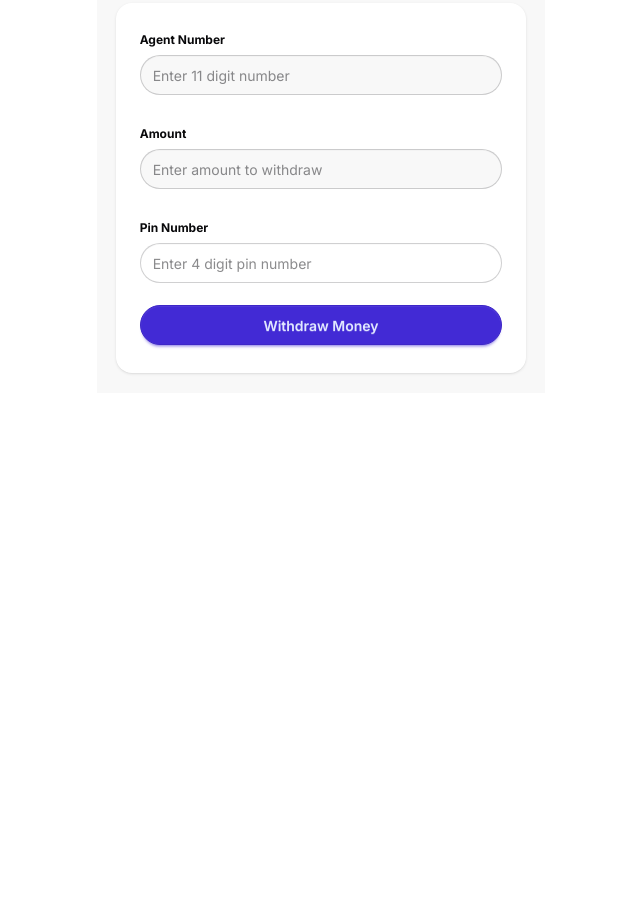
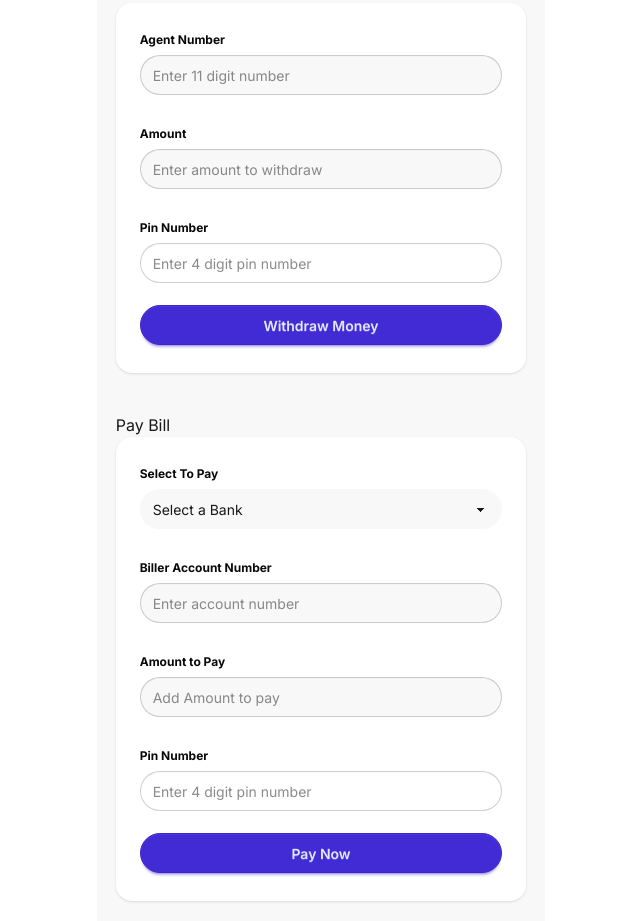
Before and after one commit to SajjadHossaain/payoo-mobile-financial-services, a plain HTML site: page home.html in a window 1280 px wide. Shown: the part 554-1475 px from the top of the page, without its empty margins (319-959 px from the left). Before the commit the page ends 947 px from the top, so only its background shows below. Drawn offline with nearby package versions, Linux system fonts and the light colour scheme.

Commit message:
paybill section design

```diff
--- a/home.html
+++ b/home.html
@@ -65,7 +65,7 @@
                 <img src="assets/opt-4.png" alt="">
                 <p>Get Bonus</p>
             </button>
-            <button class="btn flex-col h-full py-5 btn-primary btn-soft rounded-lg">
+            <button onclick="showOnly('paybill')" class="btn flex-col h-full py-5 btn-primary btn-soft rounded-lg">
                 <img src="assets/opt-5.png" alt="">
                 <p>Pay Bill</p>
             </button>
@@ -153,6 +153,36 @@
             </div>
         </div>
     </section>
+    <section id="paybill" class="w-11/12 mx-auto py-5 hidden>
+        <h2 class="text-xl font-bold mb-5">Pay Bill</h2>
+        <div class="card bg-base-100 w-full shadow rounded-2xl">
+            <div class="card-body">
+                <fieldset class="fieldset">
+                    <label class="label text-neutral font-bold">Select To Pay</label>
+                    <select id="paybill-bank" class="select select-ghost w-full bg-base-200 rounded-full">
+                        <option disabled selected>Select a Bank</option>
+                        <option value="DBBL">DBBL</option>
+                        <option value="IBBL">IBBL</option>
+                        <option value="CITY">City Bank</option>
+                    </select><br>
+
+                    <label class="label text-neutral font-bold">Biller Account Number</label>
+                    <input id="paybill-acc-number" type="text" maxlength="20" class="input rounded-full bg-base-200 w-full"
+                        placeholder="Enter account number" /><br>
+
+                    <label class="label text-neutral font-bold">Amount to Pay</label>
+                    <input id="paybill-amount" type="number" class="input rounded-full bg-base-200 w-full"
+                        placeholder="Add Amount to pay" /><br>
+
+                    <label class="label text-neutral font-bold">Pin Number</label>
+                    <input id="paybill-pin" maxlength="4" type="password" class="input rounded-full w-full"
+                        placeholder="Enter 4 digit pin number" />
+
+                    <button id="paybill-btn" class="btn btn-primary mt-4 rounded-full">Pay Now</button>
+                </fieldset>
+            </div>
+        </div>
+    </section>
 
     <script src="script/machine.js"></script>
     <script src="script/addmoney.js"></script>
--- /dev/null
+++ b/script/paybil.js
@@ -0,0 +1 @@
+document.getElementById("")
```
